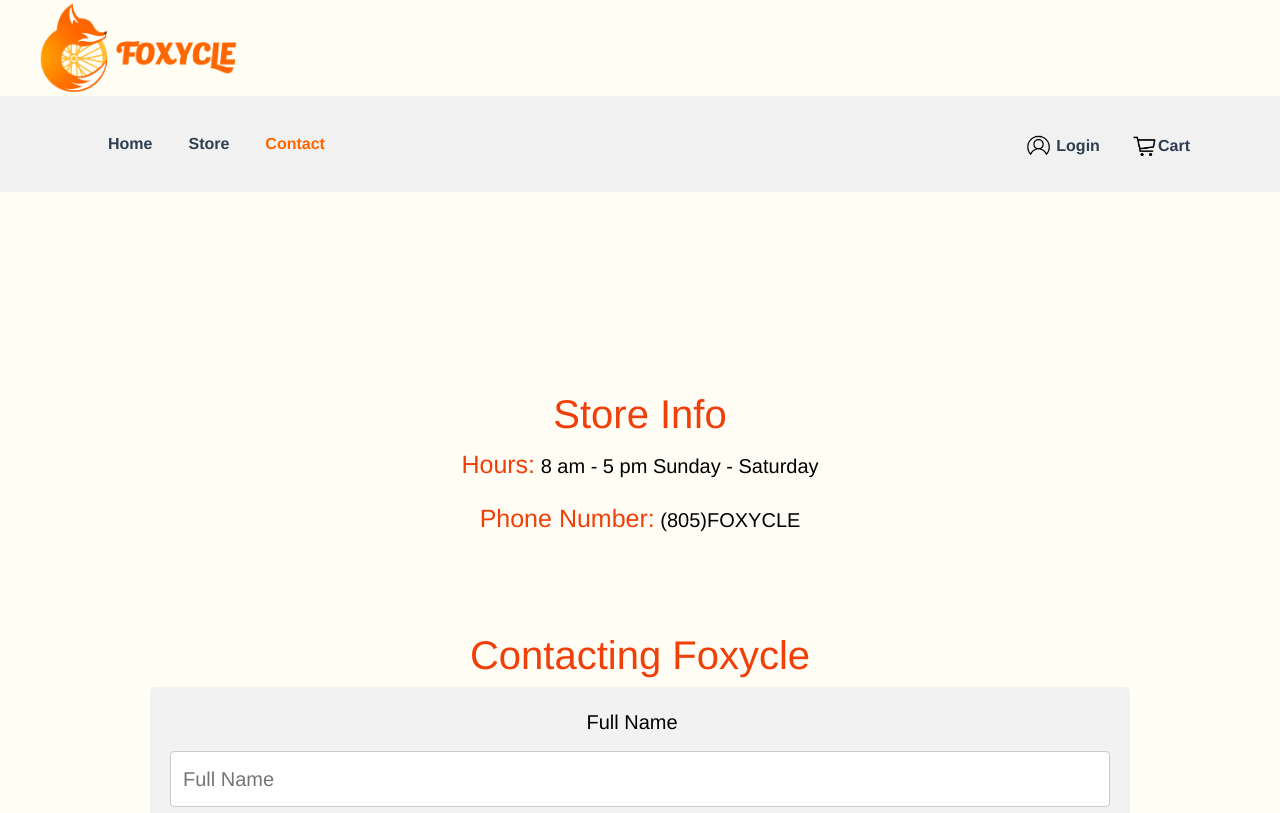
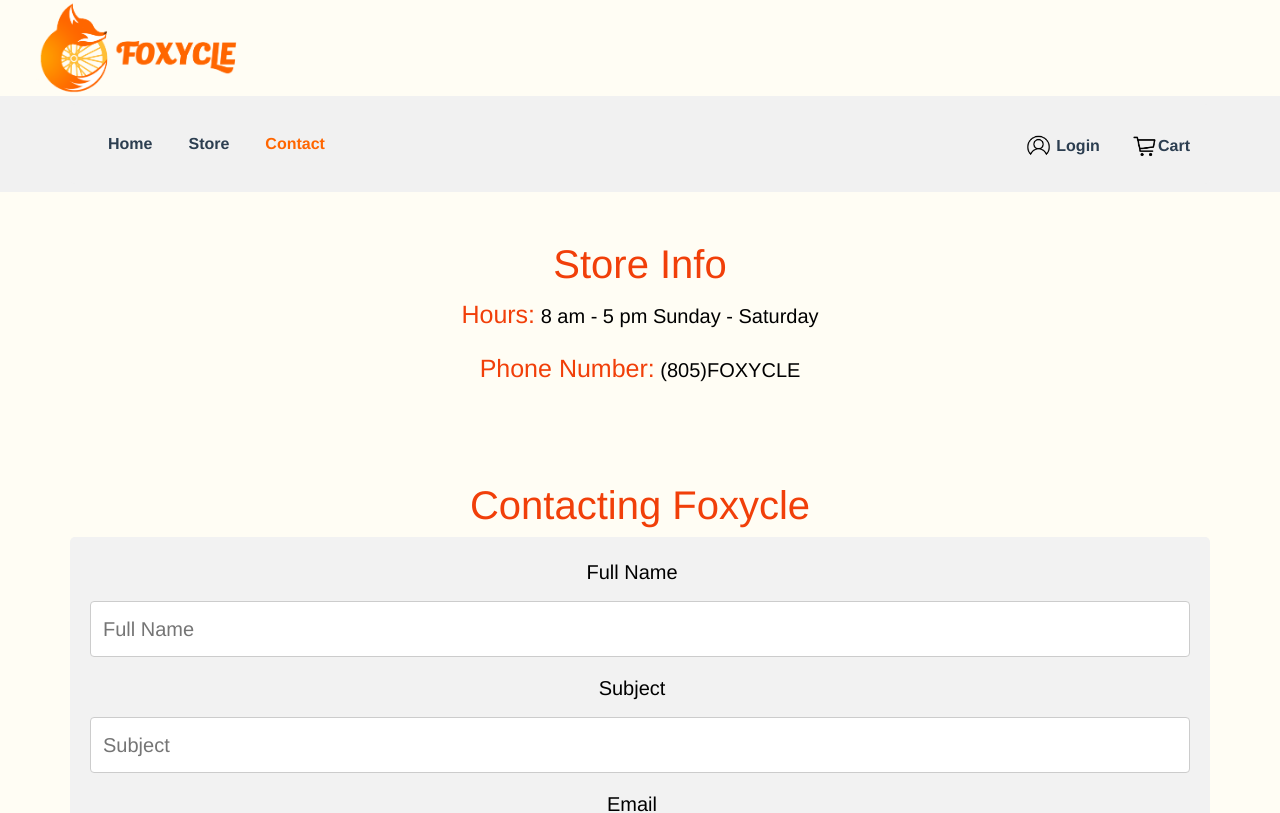
Before and after one commit to andrewpuleo/TeemSicks, a Vue app in the folder app/: page /contact in a window 1280 px wide. Shown: the top 813 px of the page. Built offline with nearby package versions, Linux system fonts and the light colour scheme.

Commit message:
Ready to demo

```diff
--- a/app/src/views/Contact.vue
+++ b/app/src/views/Contact.vue
@@ -63,7 +63,6 @@
 <style lang="scss">
 .contact{
     color: rgb(241, 63, 9);
-    padding: 150px;
     text-align: center;
     font-size: 20pt;
 }
--- a/app/src/views/Store.vue
+++ b/app/src/views/Store.vue
@@ -1,5 +1,5 @@
 <template>
-  <div class="store container">
+  <div class="store container" style="background-color: inherit">
     <h1>Welcome to the Store</h1>
     <div class="row">
       <div class="col-sm-2 toolbar">
```
